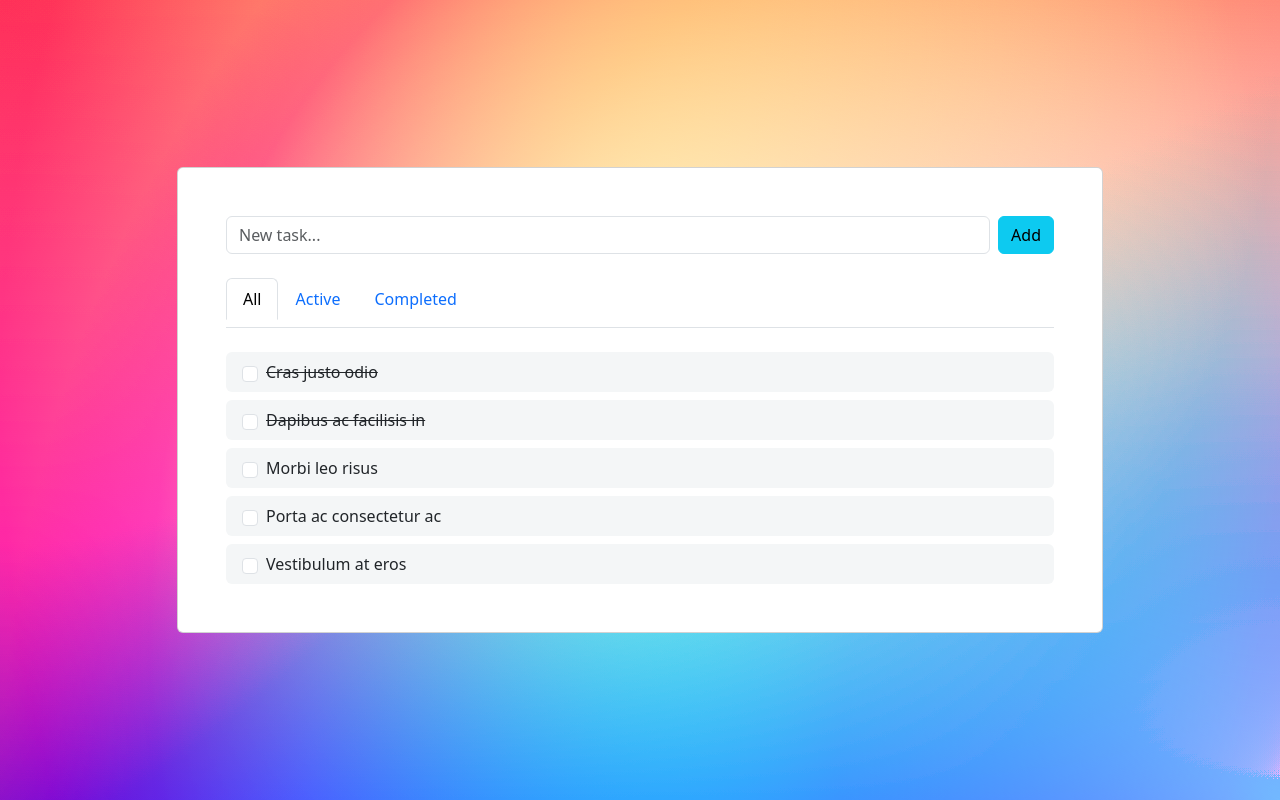
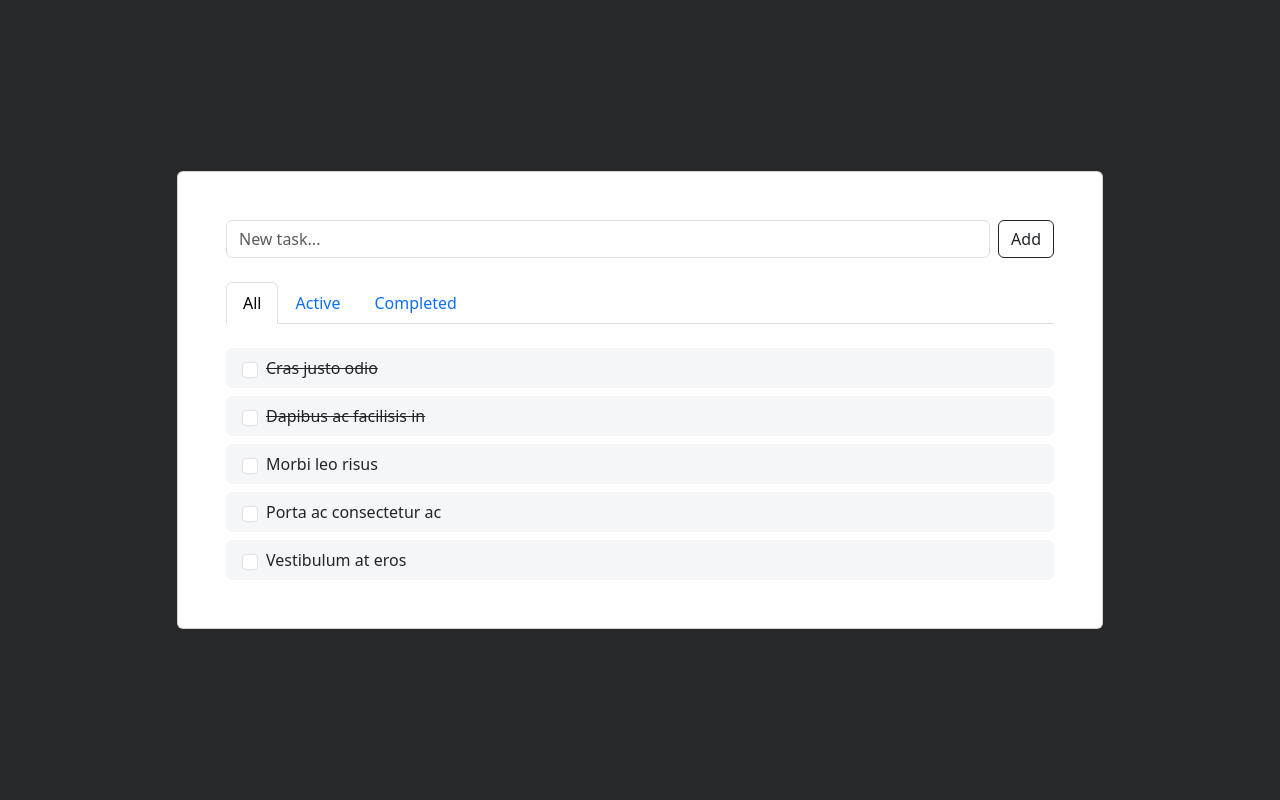
Before and after one commit to AlirezaMirghasemi/Advanced-todos, a React (Vite) app: page / in a window 1280 px wide. Built offline with nearby package versions, Linux system fonts and the light colour scheme.

Commit message:
change some css

```diff
--- a/src/App.css
+++ b/src/App.css
@@ -1,10 +1,2 @@
 @import url("../node_modules/bootstrap/dist/css/bootstrap.min.css");
-
-.gradient-custom {
-  background: radial-gradient(50% 123.47% at 50% 50%, #00ff94 0%, #720059 100%),
-    linear-gradient(121.28deg, #669600 0%, #ff0000 100%),
-    linear-gradient(360deg, #0029ff 0%, #8fff00 100%),
-    radial-gradient(100% 164.72% at 100% 100%, #6100ff 0%, #00ff57 100%),
-    radial-gradient(100% 148.07% at 0% 0%, #fff500 0%, #51d500 100%);
-  background-blend-mode: screen, color-dodge, overlay, difference, normal;
-}
+.vh-100{background-color:  #272829;}
--- a/src/components/todos/Todos.jsx
+++ b/src/components/todos/Todos.jsx
@@ -1,11 +1,11 @@
 const Todos = () => {
   return (
     <section className="vh-100 gradient-custom">
-      <div className="container py-5 h-100">
-        <div className="row d-flex justify-content-center align-items-center h-100">
-          <div className="col col-xl-10">
-            <div className="card">
-              <div className="card-body p-5">
+      <div className="container py-5 h-100 ">
+        <div className="row d-flex justify-content-center align-items-center h-100 ">
+          <div className="col col-xl-10 ">
+            <div className="card ">
+              <div className="card-body p-5 ">
                 <form className="d-flex justify-content-center align-items-center mb-4">
                   <div data-mdb-input-init className="form-outline flex-fill">
                     <input
@@ -19,13 +19,13 @@ const Todos = () => {
                     type="submit"
                     data-mdb-button-init
                     data-mdb-ripple-init
-                    className="btn btn-info ms-2"
+                    className="btn btn-outline-dark ms-2"
                   >
                     Add
                   </button>
                 </form>
 
-                <ul className="nav nav-tabs mb-4 pb-2" id="ex1" role="tablist">
+                <ul className="nav nav-tabs mb-4" id="ex1" role="tablist">
                   <li className="nav-item" role="presentation">
                     <a
                       className="nav-link active"
```
